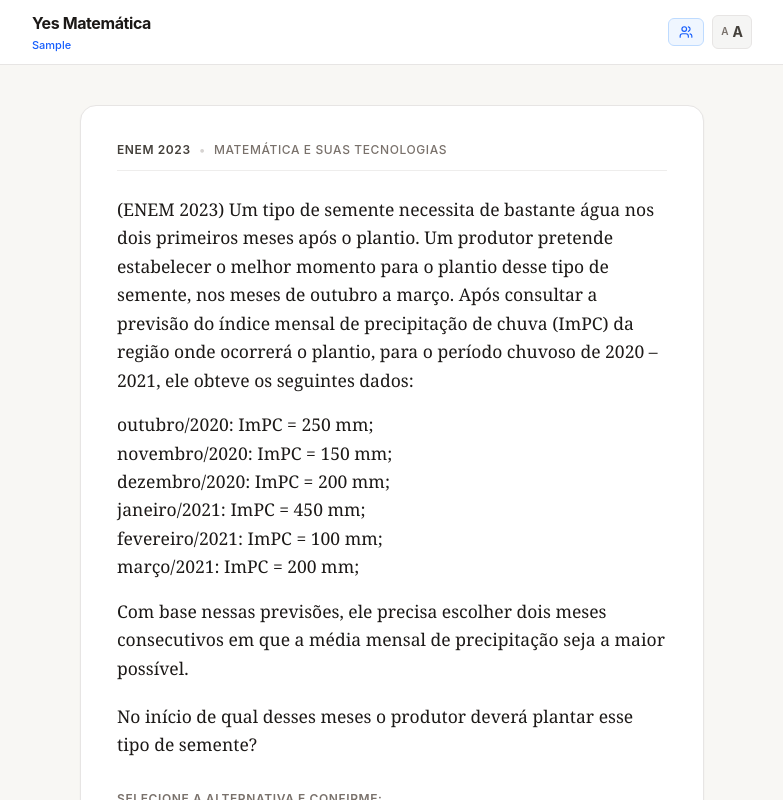
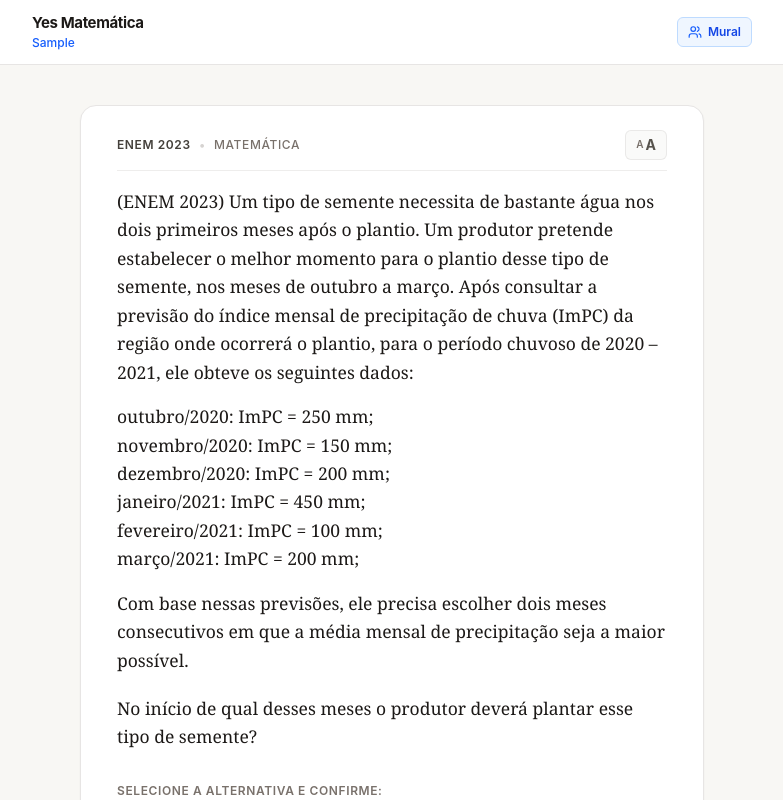
Before and after one commit to henry-yes-math/questoes-diarias, a React (Vite) app: page / in a window 1280 px wide. Both pictures are taken after typing "Sample" into the empty fields and a click on the button "Entrar no Desafio". Shown: the top 800 px of the page, without its empty margins (248-1031 px from the left). Built offline with nearby package versions, Linux system fonts and the light colour scheme; no server answers; the database is empty.

Commit message:
feat(ui): aprimorar layout do header mobile e mover controle de leitura para a questao

```diff
--- a/src/App.tsx
+++ b/src/App.tsx
@@ -149,8 +149,6 @@ export default function App() {
     <div className="min-h-screen bg-[#f8f7f4] text-[#1c1917] flex flex-col font-sans selection:bg-amber-100 selection:text-amber-900">
       {/* Top sticky header */}
       <Header
-        fontSize={fontSize}
-        onToggleFontSize={toggleFontSize}
         onOpenAdmin={handleAdminButtonClick}
         showAdminButton={isAdminVisible}
         studentProfile={profile}
@@ -186,6 +184,7 @@ export default function App() {
               setIsCelebrationOpen(false);
             }}
             fontSize={fontSize}
+            onToggleFontSize={toggleFontSize}
             todayCompletedCount={todaySubmissions.length}
             onOpenMural={() => setIsMuralModalOpen(true)}
           />
--- a/src/components/Header.tsx
+++ b/src/components/Header.tsx
@@ -4,8 +4,6 @@ import { StudentProfile } from '../types';
 import { MILESTONES } from '../utils/gamification';
 
 interface HeaderProps {
-  fontSize: 'normal' | 'large';
-  onToggleFontSize: () => void;
   onOpenAdmin: () => void;
   studentProfile: StudentProfile | null;
   nickname: string;
@@ -17,8 +15,6 @@ interface HeaderProps {
 }
 
 export const Header: React.FC<HeaderProps> = ({
-  fontSize,
-  onToggleFontSize,
   onOpenAdmin,
   studentProfile,
   nickname,
@@ -49,39 +45,44 @@ export const Header: React.FC<HeaderProps> = ({
 
   return (
     <header className="border-b border-stone-200 bg-white/95 backdrop-blur-md sticky top-0 z-20 transition-colors">
-      <div className="max-w-3xl mx-auto px-3 sm:px-6 py-2 sm:py-0 sm:h-16 flex items-center justify-between gap-2 sm:gap-4">
-        {/* Left: Company brand & Student Greeting */}
-        <div className="min-w-0 flex-1">
-          <div className="flex items-center gap-1.5">
-            <span className="font-bold text-stone-900 text-sm sm:text-base tracking-tight truncate">
+      <div className="max-w-3xl mx-auto px-2.5 sm:px-6 h-14 sm:h-16 flex items-center justify-between gap-1.5 sm:gap-4">
+        {/* Left: Brand & Student Greeting */}
+        <div className="flex flex-col justify-center min-w-0 leading-none">
+          <span className="font-bold text-stone-900 text-[13px] sm:text-[15px] tracking-tight leading-tight truncate">
             Yes Matemática
           </span>
-          </div>
 
-          {/* Saudação com Apelido e Status do Aluno (Sempre visível inclusive no celular) */}
           {nickname && (
-            <div className="flex items-center gap-1 sm:gap-2 text-[11px] text-stone-500 mt-0.5">
             <button
               type="button"
               onClick={onOpenNickModal}
-                className="font-medium text-blue-600 hover:text-blue-800 hover:underline max-w-[75px] sm:max-w-[120px] truncate cursor-pointer shrink-0"
+              className="font-medium text-blue-600 hover:text-blue-800 hover:underline text-[11px] sm:text-xs truncate cursor-pointer max-w-[130px] sm:max-w-[180px] text-left leading-tight mt-0.5"
               title="Clique para alterar seu apelido"
             >
               {nickname}
             </button>
+          )}
+        </div>
+
+        {/* Right: Gamification Hub & Actions */}
+        <div className="flex items-center gap-1.5 sm:gap-2.5 shrink-0">
           {studentProfile && (
-                <span className="inline-flex items-center gap-1 sm:gap-1.5 text-stone-600 font-semibold shrink-0">
-                  <span className="text-amber-600 inline-flex items-center gap-0.5" title="Sua ofensiva de dias seguidos">
-                    <Flame className="w-3 h-3 fill-amber-500" />
-                    {studentProfile.streakDays || 0}d
+            <>
+              {/* Ofensiva (Fogo) */}
+              <span
+                className="text-amber-600 font-semibold text-xs sm:text-sm inline-flex items-center gap-0.5 shrink-0"
+                title="Sua ofensiva de dias seguidos"
+              >
+                <Flame className="w-3.5 h-3.5 fill-amber-500" />
+                <span>{studentProfile.streakDays || 0}d</span>
               </span>
 
               {/* Protetor de Chama (Escudo) com tooltip interativo */}
-                  <div className="relative inline-flex items-center" ref={tooltipRef}>
+              <div className="relative inline-flex items-center shrink-0" ref={tooltipRef}>
                 <button
                   type="button"
                   onClick={() => setShowShieldTooltip((prev) => !prev)}
-                      className={`inline-flex items-center gap-0.5 px-1.5 py-0.5 rounded text-[10px] cursor-pointer transition-all ${
+                  className={`inline-flex items-center gap-0.5 px-1.5 py-0.5 rounded text-[10px] sm:text-[11px] cursor-pointer transition-all ${
                     isShieldProtecting
                       ? 'bg-amber-100 text-amber-900 border border-amber-300 font-bold hover:bg-amber-200'
                       : streakShields > 0
@@ -108,7 +109,7 @@ export const Header: React.FC<HeaderProps> = ({
                 </button>
 
                 {showShieldTooltip && (
-                      <div className="absolute top-full left-0 sm:left-1/2 sm:-translate-x-1/2 mt-2 w-60 sm:w-64 p-2.5 bg-stone-900 text-white rounded-lg shadow-xl text-[11px] leading-snug z-50 animate-in fade-in duration-150">
+                  <div className="absolute top-full left-1/2 -translate-x-1/2 mt-2 w-[230px] sm:w-64 p-2.5 bg-stone-900 text-white rounded-lg shadow-xl text-[11px] leading-snug z-50 animate-in fade-in duration-150">
                     <div className="flex items-center gap-1.5 font-bold mb-1">
                       <Shield
                         className={`w-3.5 h-3.5 ${
@@ -150,46 +151,40 @@ export const Header: React.FC<HeaderProps> = ({
                         Ver aviso de resgate da chama
                       </button>
                     )}
-                        <div className="absolute -top-1 left-4 sm:left-1/2 sm:-translate-x-1/2 w-2 h-2 bg-stone-900 rotate-45" />
+                    <div className="absolute -top-1 left-1/2 -translate-x-1/2 w-2 h-2 bg-stone-900 rotate-45" />
                   </div>
                 )}
               </div>
 
-                  <span className="text-stone-300">•</span>
               {/* Caixinha empilhada com meta e progresso de questões */}
               <span
-                    className="inline-flex items-center gap-1.5 bg-sky-50/90 border border-sky-200/80 px-2 py-0.5 rounded-lg shrink-0 shadow-2xs"
+                className="inline-flex items-center gap-1 sm:gap-1.5 bg-sky-50/90 border border-sky-200/80 px-1.5 sm:px-2 py-0.5 rounded-lg shrink-0 shadow-2xs"
                 title={`Meta atual: ${targetMilestone} questões. Você já concluiu ${totalSolved} ${
                   totalSolved === 1 ? 'questão' : 'questões'
                 }.`}
               >
                 <Target className="w-3.5 h-3.5 text-sky-600 shrink-0" />
                 <span className="flex flex-col text-left leading-tight">
-                      <span className="text-[8px] font-bold text-sky-600 tracking-wider uppercase">
+                  <span className="text-[7.5px] sm:text-[8px] font-bold text-sky-600 tracking-wider uppercase">
                     Meta: {targetMilestone}
                   </span>
-                      <span className="text-[10px] sm:text-[10.5px] font-extrabold text-sky-950">
+                  <span className="text-[9.5px] sm:text-[10.5px] font-extrabold text-sky-950">
                     {totalSolved} {totalSolved === 1 ? 'resolvida' : 'resolvidas'}
                   </span>
                 </span>
               </span>
-                </span>
+            </>
           )}
-            </div>
-          )}
-        </div>
 
-        {/* Right: Actions */}
-        <div className="flex items-center gap-1 sm:gap-2 shrink-0">
-          {/* Mural da Turma Button */}
+          {/* Mural da Turma Button (Apenas ícone no mobile, com texto a partir do sm) */}
           <button
             type="button"
             onClick={onOpenMural}
             title="Ver Mural da Turma"
-            className="flex items-center gap-1 sm:gap-1.5 px-2 sm:px-2.5 py-1.5 text-xs font-semibold text-blue-700 bg-blue-50 hover:bg-blue-100 border border-blue-200 rounded-md transition-colors cursor-pointer"
+            className="inline-flex items-center gap-1.5 p-1.5 sm:px-2.5 sm:py-1.5 text-xs font-semibold text-blue-700 bg-blue-50 hover:bg-blue-100 border border-blue-200 rounded-md transition-colors cursor-pointer shrink-0"
           >
             <Users className="w-3.5 h-3.5 text-blue-600" />
-            <span className="hidden xs:inline">Mural</span>
+            <span className="hidden sm:inline">Mural</span>
           </button>
 
           {/* Professor / Admin button (Visível apenas para o professor via URL secreta ?admin=1) */}
@@ -199,24 +194,12 @@ export const Header: React.FC<HeaderProps> = ({
               type="button"
               onClick={onOpenAdmin}
               title="Painel do Professor (Trocar questão e gerar mensagens de WhatsApp)"
-              className="flex items-center gap-1 sm:gap-1.5 px-2 sm:px-2.5 py-1.5 text-xs font-semibold text-amber-900 bg-amber-50 hover:bg-amber-100 border border-amber-200 rounded-md transition-colors cursor-pointer shadow-2xs"
+              className="flex items-center gap-1 sm:gap-1.5 px-2 sm:px-2.5 py-1 sm:py-1.5 text-xs font-semibold text-amber-900 bg-amber-50 hover:bg-amber-100 border border-amber-200 rounded-md transition-colors cursor-pointer shadow-2xs shrink-0"
             >
               <Settings className="w-3.5 h-3.5 text-amber-600" />
               <span className="hidden sm:inline">Painel</span>
             </button>
           )}
-
-          {/* Font Size Toggle */}
-          <button
-            id="font-size-toggle-btn"
-            type="button"
-            onClick={onToggleFontSize}
-            title={fontSize === 'normal' ? 'Aumentar tamanho do texto' : 'Tamanho de texto normal'}
-            className="flex items-center gap-1 px-2 py-1.5 text-xs font-semibold text-stone-700 bg-stone-100 hover:bg-stone-200 border border-stone-200 rounded-md transition-colors cursor-pointer"
-          >
-            <span className="text-[10px] text-stone-500">A</span>
-            <span className="text-xs sm:text-sm font-bold">A</span>
-          </button>
         </div>
       </div>
     </header>
--- a/src/components/QuestionCard.tsx
+++ b/src/components/QuestionCard.tsx
@@ -22,6 +22,7 @@ interface QuestionCardProps {
   onScrollToHints: () => void;
   onClearSelection: () => void;
   fontSize: 'normal' | 'large';
+  onToggleFontSize?: () => void;
   todayCompletedCount?: number;
   onOpenMural?: () => void;
 }
@@ -33,6 +34,7 @@ export const QuestionCard: React.FC<QuestionCardProps> = ({
   onScrollToHints,
   onClearSelection,
   fontSize,
+  onToggleFontSize,
   todayCompletedCount = 0,
   onOpenMural,
 }) => {
@@ -144,29 +146,56 @@ export const QuestionCard: React.FC<QuestionCardProps> = ({
   return (
     <article
       id="enem-question-card"
-      className="bg-white rounded-2xl border border-stone-200 shadow-xs p-6 sm:p-9 transition-all font-sans"
+      className="bg-white rounded-2xl border border-stone-200 shadow-xs px-5 py-5 sm:px-9 sm:py-8 pt-4 sm:pt-6 transition-all font-sans"
     >
-      {/* Exam Identification & Termômetro da Turma */}
-      <div className="flex flex-col sm:flex-row sm:items-center justify-between gap-2 pb-3 mb-6 border-b border-stone-200/70 text-xs tracking-wider uppercase">
-        <div className="flex items-center gap-2">
-          <span className="font-semibold text-stone-700">{question.exam}</span>
-          <span className="text-stone-300">•</span>
-          <span className="text-stone-500 font-medium">{question.discipline}</span>
+      {/* Cabeçalho da Questão (Identificação, Controle de Leitura e Turma) */}
+      <div className="pb-2.5 mb-4 border-b border-stone-200/70 space-y-2">
+        {/* Linha 1: Identificação da Prova & Botão A A */}
+        <div className="flex items-center justify-between gap-2 text-xs tracking-wider uppercase">
+        <div className="flex items-center gap-2 min-w-0">
+          <span className="font-semibold text-stone-700 shrink-0">{question.exam}</span>
+          <span className="text-stone-300 shrink-0">•</span>
+          <span className="text-stone-500 font-medium truncate">
+            {question.discipline
+              ? question.discipline.replace(/matemática e suas tecnologias/i, 'Matemática')
+              : 'Matemática'}
+          </span>
         </div>
 
-        {/* Termômetro da Turma */}
+          {/* Botão de Tamanho da Letra (A A) */}
+          {onToggleFontSize && (
+            <button
+              id="font-size-toggle-btn"
+              type="button"
+              onClick={onToggleFontSize}
+              title={fontSize === 'normal' ? 'Aumentar tamanho do texto' : 'Tamanho de texto normal'}
+              className={`inline-flex items-center justify-center gap-0.5 px-2 py-0.5 sm:px-2.5 sm:py-1 rounded-md text-xs font-semibold tracking-normal transition-all cursor-pointer border shrink-0 ${
+                fontSize === 'large'
+                  ? 'bg-blue-50 text-blue-700 border-blue-300 shadow-2xs font-bold'
+                  : 'bg-stone-50 text-stone-600 hover:text-stone-900 hover:bg-stone-100 border-stone-200/80'
+              }`}
+            >
+              <span className="text-[10px] text-stone-500">A</span>
+              <span className="text-xs sm:text-sm font-bold">A</span>
+            </button>
+          )}
+        </div>
+
+        {/* Termômetro da Turma (Linha exclusiva de destaque, acima do traço) */}
         {todayCompletedCount > 0 && onOpenMural && (
+          <div>
             <button
               type="button"
               onClick={onOpenMural}
-            className="inline-flex items-center gap-1.5 px-2.5 py-1 rounded-full bg-blue-50 text-blue-700 hover:bg-blue-100 border border-blue-200/80 text-[11px] font-bold tracking-tight transition-colors cursor-pointer w-fit"
+              className="inline-flex items-center gap-1.5 px-3 py-1.5 rounded-full bg-blue-50 text-blue-700 hover:bg-blue-100 border border-blue-200/80 text-[11px] sm:text-xs font-bold tracking-tight transition-colors cursor-pointer"
               title="Ver quem já concluiu no Mural"
             >
-            <Users className="w-3.5 h-3.5" />
+              <Users className="w-3.5 h-3.5 text-blue-600" />
               <span>
                 {todayCompletedCount} {todayCompletedCount === 1 ? 'colega já resolveu hoje' : 'colegas já resolveram hoje'}
               </span>
             </button>
+          </div>
         )}
     </div>
 
--- a/src/data/fallbackQuestion.ts
+++ b/src/data/fallbackQuestion.ts
@@ -5,7 +5,7 @@ export const INITIAL_QUESTION: QuestionData = {
   id: 8627,
   title: 'ENEM 2023 – Um tipo de semente necessita de bastante água nos dois primeiros meses após o plantio',
   exam: 'ENEM 2023',
-  discipline: 'Matemática e suas Tecnologias',
+  discipline: 'Matemática',
   difficulty: 'Nível Fácil',
   sourceUrl: 'https://www.yesmatematica.com/enem-2023-um-tipo-de-semente-necessita-de-bastante-agua-nos-dois-primeiros-meses-apos-o-plantio/',
   enunciadoHtml: `
```
Lines whose indentation alone changed are shown as unchanged.
